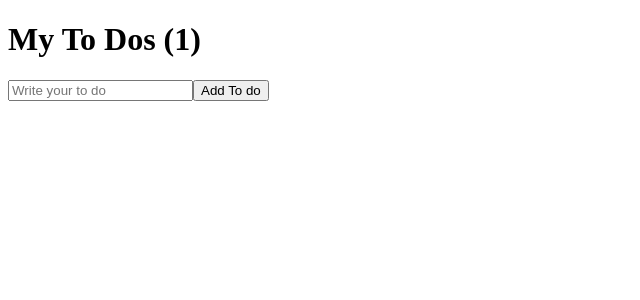
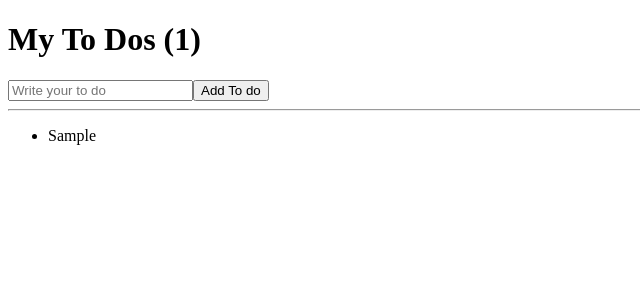
Before and after one commit to brillk/Nomad-React1, a React (Create React App) app: page / in a window 1280 px wide. Both pictures are taken after typing "Sample" into the empty fields and a click on the button "Add To do". Shown: the top 300 px of the page, without its empty margins (0-640 px from the left). Built offline with nearby package versions, Linux system fonts and the light colour scheme.

Commit message:
To Do list part-2

```diff
--- a/src/App.js
+++ b/src/App.js
@@ -10,7 +10,7 @@ function App() {
       return;
     } //toDo 그러니까 state를 직접 바꾸면 안되고, func을 이용해 바꿔야 한다 무조건
     setToDos(currentArray => [toDo, ...currentArray]); // ...는 array에 있는 값을 합친다
-    setToDo("");
+    setToDo(""); //<- 이 값은 우리가 저장한 data를 갖고 있다
   };
   return (
     <div>
@@ -24,6 +24,23 @@ function App() {
         />
         <button>Add To do</button>
       </form>
+      <hr />
+      <ul>
+        {" "}
+        {/*map은 배열을 가지고 있을 때 각각의 element들을 바꿀 수 있게 해줌*/}
+        {toDos.map(
+          (
+            item,
+            index
+            /*리액트는 기본적으로 list에 있는 모든 item을 인식하기 때문에
+            key를 넣어 고유하게 만들어줘야함
+            map의 첫 번째 argument는 값이고 두번째는 index 즉 숫자를 의미함
+             */
+          ) => (
+            <li key={index}>{item}</li>
+          )
+        )}
+      </ul>
     </div>
   );
 }
```
